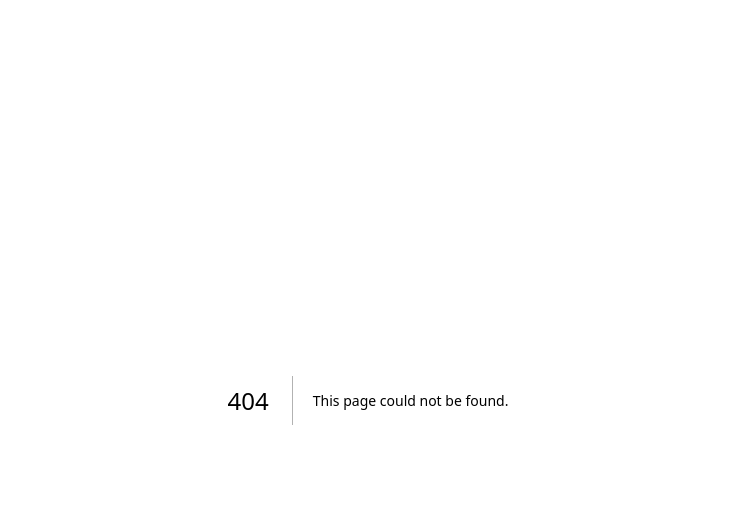
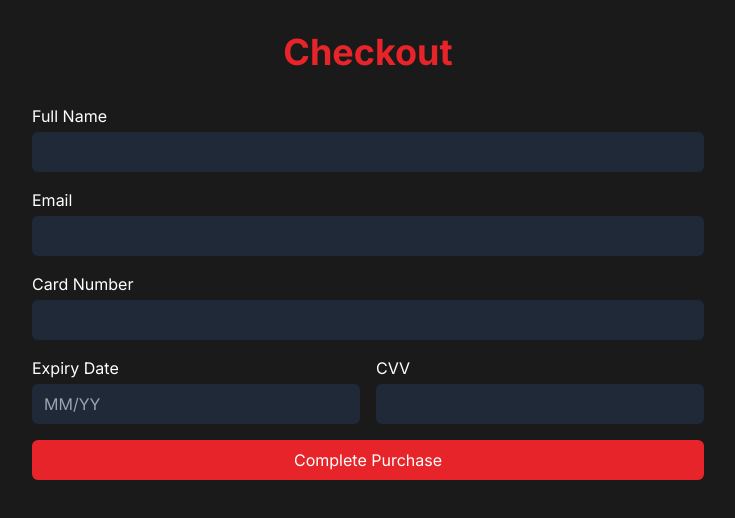
Before and after one commit to wtmx/arcane-magic-shop, a Next.js app: page /checkout in a window 1280 px wide. Before the commit this address had no page. Shown: the top 518 px of the page, without its empty margins (272-1007 px from the left). Built offline with nearby package versions, Linux system fonts and the light colour scheme.

Commit message:
Update checkout page

```diff
--- /dev/null
+++ b/src/app/checkout/page.tsx
@@ -0,0 +1,14 @@
+import CheckoutForm from '../../components/CheckoutForm';
+
+export default function Checkout() {
+  return (
+    <main className="min-h-screen bg-[#1A1A1A] text-white">
+      <div className="container mx-auto px-4 py-8">
+        <h1 className="text-4xl font-bold mb-8 text-center text-[#E62429]">Checkout</h1>
+        <div className="w-full max-w-2xl mx-auto">
+          <CheckoutForm />
+        </div>
+      </div>
+    </main>
+  );
+}
--- /dev/null
+++ b/src/components/CheckoutForm.tsx
@@ -0,0 +1,97 @@
+'use client';
+
+import { useState } from 'react';
+import { useRouter } from 'next/navigation';
+
+export default function CheckoutForm() {
+  const [formData, setFormData] = useState({
+    name: '',
+    email: '',
+    cardNumber: '',
+    expiryDate: '',
+    cvv: '',
+  });
+  const router = useRouter();
+
+  const handleChange = (e: React.ChangeEvent<HTMLInputElement>) => {
+    setFormData({ ...formData, [e.target.name]: e.target.value });
+  };
+
+  const handleSubmit = (e: React.FormEvent<HTMLFormElement>) => {
+    e.preventDefault();
+    // Here you would typically process the payment
+    // For now, we'll just redirect to a confirmation page
+    router.push('/confirmation');
+  };
+
+  return (
+    <form onSubmit={handleSubmit} className="space-y-4">
+      <div>
+        <label htmlFor="name" className="block mb-1">Full Name</label>
+        <input
+          type="text"
+          id="name"
+          name="name"
+          value={formData.name}
+          onChange={handleChange}
+          required
+          className="w-full px-3 py-2 bg-gray-800 rounded-md"
+        />
+      </div>
+      <div>
+        <label htmlFor="email" className="block mb-1">Email</label>
+        <input
+          type="email"
+          id="email"
+          name="email"
+          value={formData.email}
+          onChange={handleChange}
+          required
+          className="w-full px-3 py-2 bg-gray-800 rounded-md"
+        />
+      </div>
+      <div>
+        <label htmlFor="cardNumber" className="block mb-1">Card Number</label>
+        <input
+          type="text"
+          id="cardNumber"
+          name="cardNumber"
+          value={formData.cardNumber}
+          onChange={handleChange}
+          required
+          className="w-full px-3 py-2 bg-gray-800 rounded-md"
+        />
+      </div>
+      <div className="flex space-x-4">
+        <div className="flex-1">
+          <label htmlFor="expiryDate" className="block mb-1">Expiry Date</label>
+          <input
+            type="text"
+            id="expiryDate"
+            name="expiryDate"
+            value={formData.expiryDate}
+            onChange={handleChange}
+            required
+            placeholder="MM/YY"
+            className="w-full px-3 py-2 bg-gray-800 rounded-md"
+          />
+        </div>
+        <div className="flex-1">
+          <label htmlFor="cvv" className="block mb-1">CVV</label>
+          <input
+            type="text"
+            id="cvv"
+            name="cvv"
+            value={formData.cvv}
+            onChange={handleChange}
+            required
+            className="w-full px-3 py-2 bg-gray-800 rounded-md"
+          />
+        </div>
+      </div>
+      <button type="submit" className="w-full bg-[#E62429] text-white px-6 py-2 rounded-md hover:bg-[#C51D23] transition-colors">
+        Complete Purchase
+      </button>
+    </form>
+  );
+}
```
